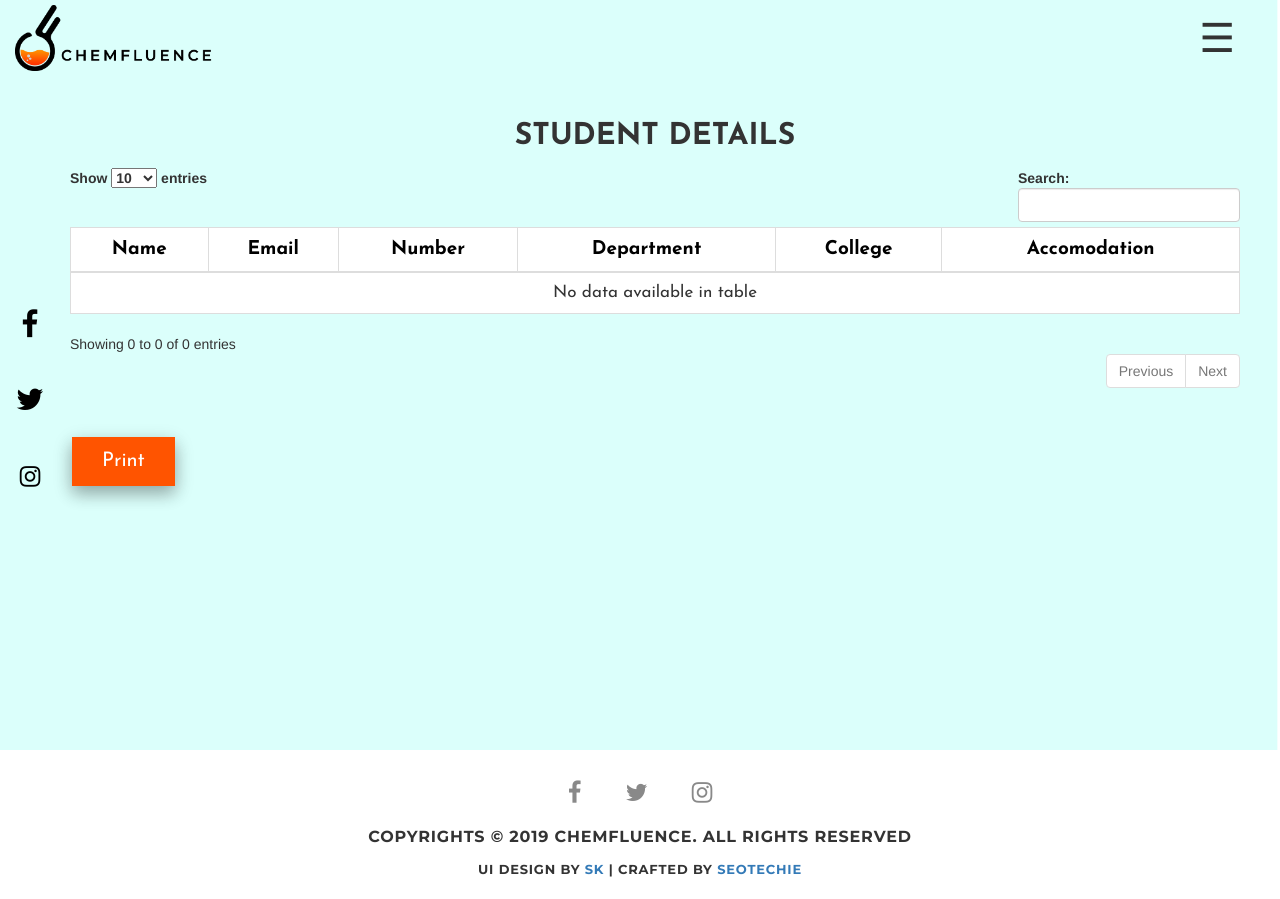
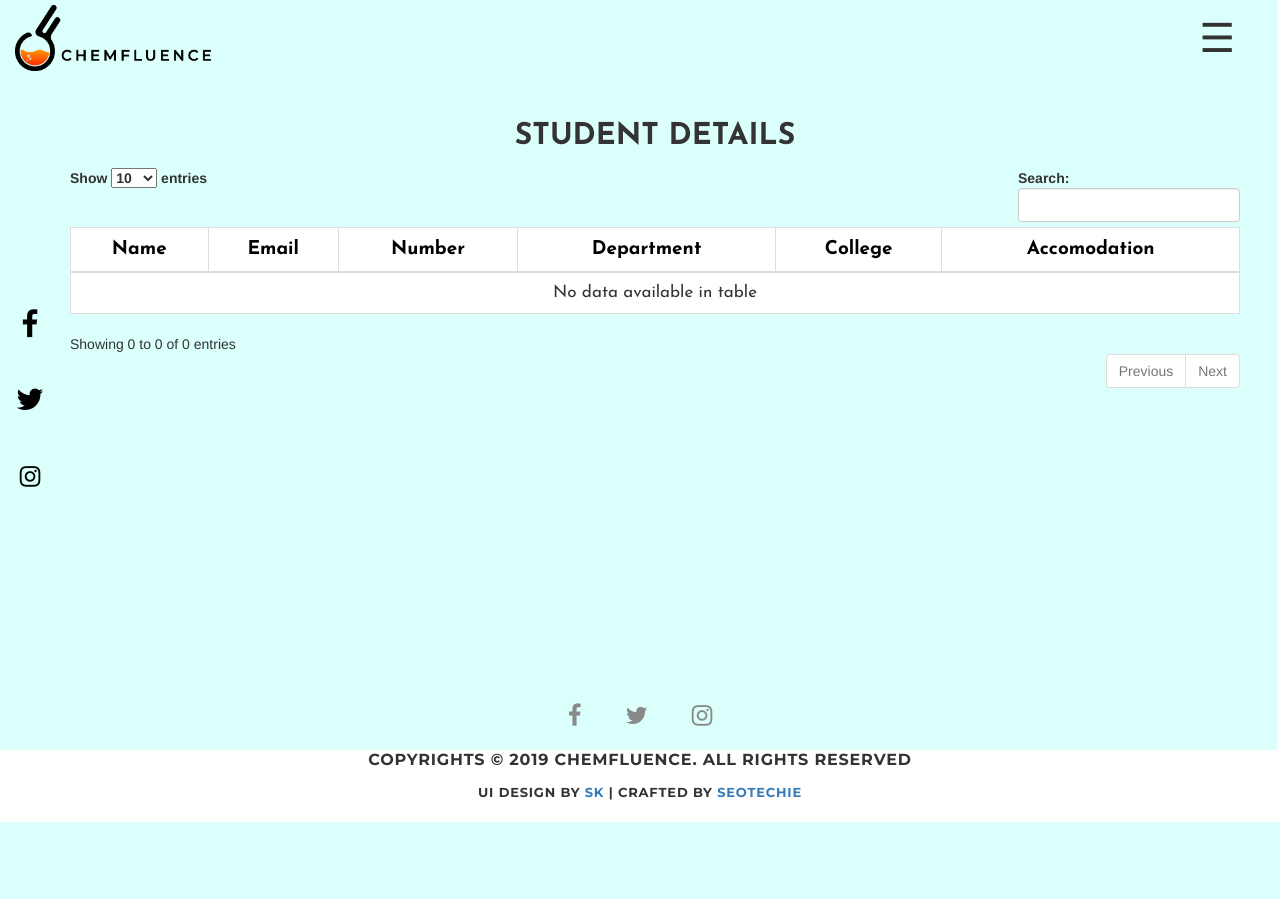
Before and after one commit to startersup/chemfluence, a PHP site: page /chemadmin/index.php in a window 1280 px wide. After the commit the page ends 822 px from the top, so only its background shows below. Run offline with PHP 8.4, Linux system fonts and the light colour scheme; the visitor is signed in with stand-in values (Sample User, id 1); data that the repository does not hold is empty; some libraries are stand-ins or nearby versions.

Commit message:
ss
sssss

```diff
--- a/chemadmin/index.php
+++ b/chemadmin/index.php
@@ -157,7 +157,7 @@ $conn=mysqli_connect('localhost','u148781541_chemf','Chemfluence2019','u14878154
    <center> <h3>Student Details</h3></center>
 
 	<div class="row" >
-	<table id="example" class="table  table-bordered" id="printTable" style="width:100%;background-color:#ffffff;">
+	<table id="example" class="table  table-bordered" style="width:100%;background-color:#ffffff;">
         <thead>
             <tr>
                 <th>Name</th>
@@ -185,8 +185,7 @@ $conn=mysqli_connect('localhost','u148781541_chemf','Chemfluence2019','u14878154
              }
             ?></tbody>
 
-    </table><br>
-           <button class="button1 button" >Print</button>
+    </table>
 	</div>
 </div>
                 </div>
```
